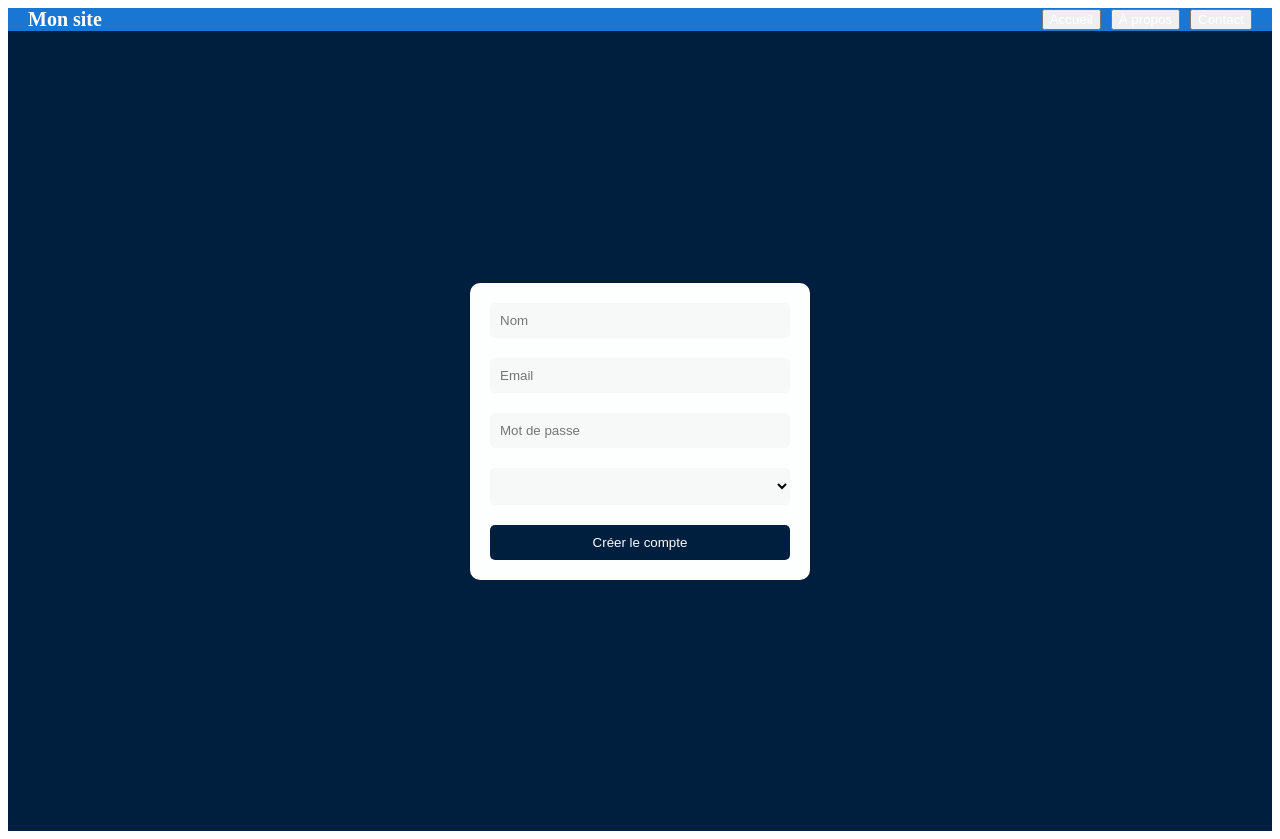
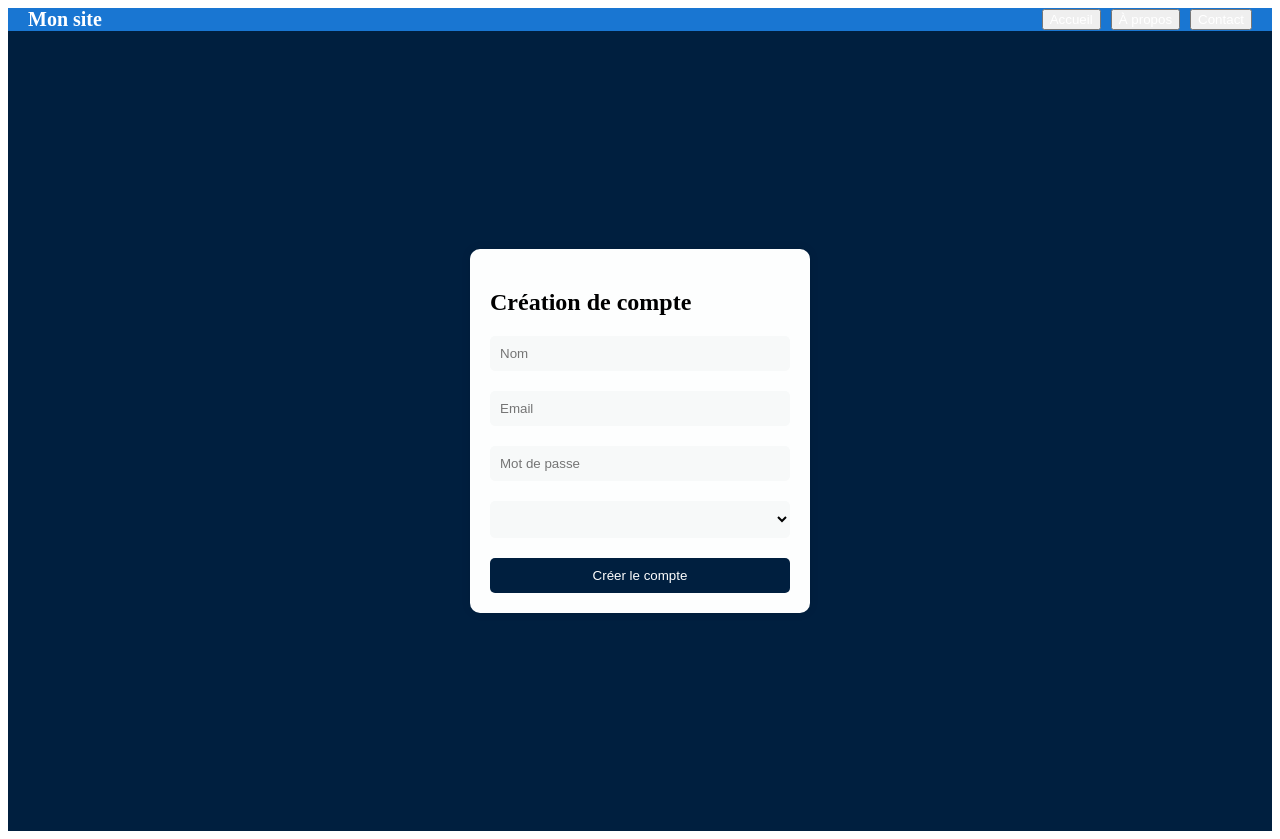
Before and after one commit to Yvan-Tchiengue/Bachelorarbeit-Jobsuche, an Angular app: page /account-creation in a window 1280 px wide. Built offline with nearby package versions, Linux system fonts and the light colour scheme.

Commit message:
added Bachelorarbeit version 2

```diff
--- a/src/app/account-creation/account-creation.component.html
+++ b/src/app/account-creation/account-creation.component.html
@@ -2,6 +2,7 @@
 
 <!-- Formulaire de création de compte -->
 <form (submit)="creerCompte()">
+  <h2>Création de compte</h2>
   <!-- Champs du formulaire pour la création de compte -->
   <input type="text" [(ngModel)]="nom" name="nom" placeholder="Nom">
   <input type="email" [(ngModel)]="email" name="email" placeholder="Email">
```
Also changed, not shown: 2 other files (tests, documents, lock files or other folders).
